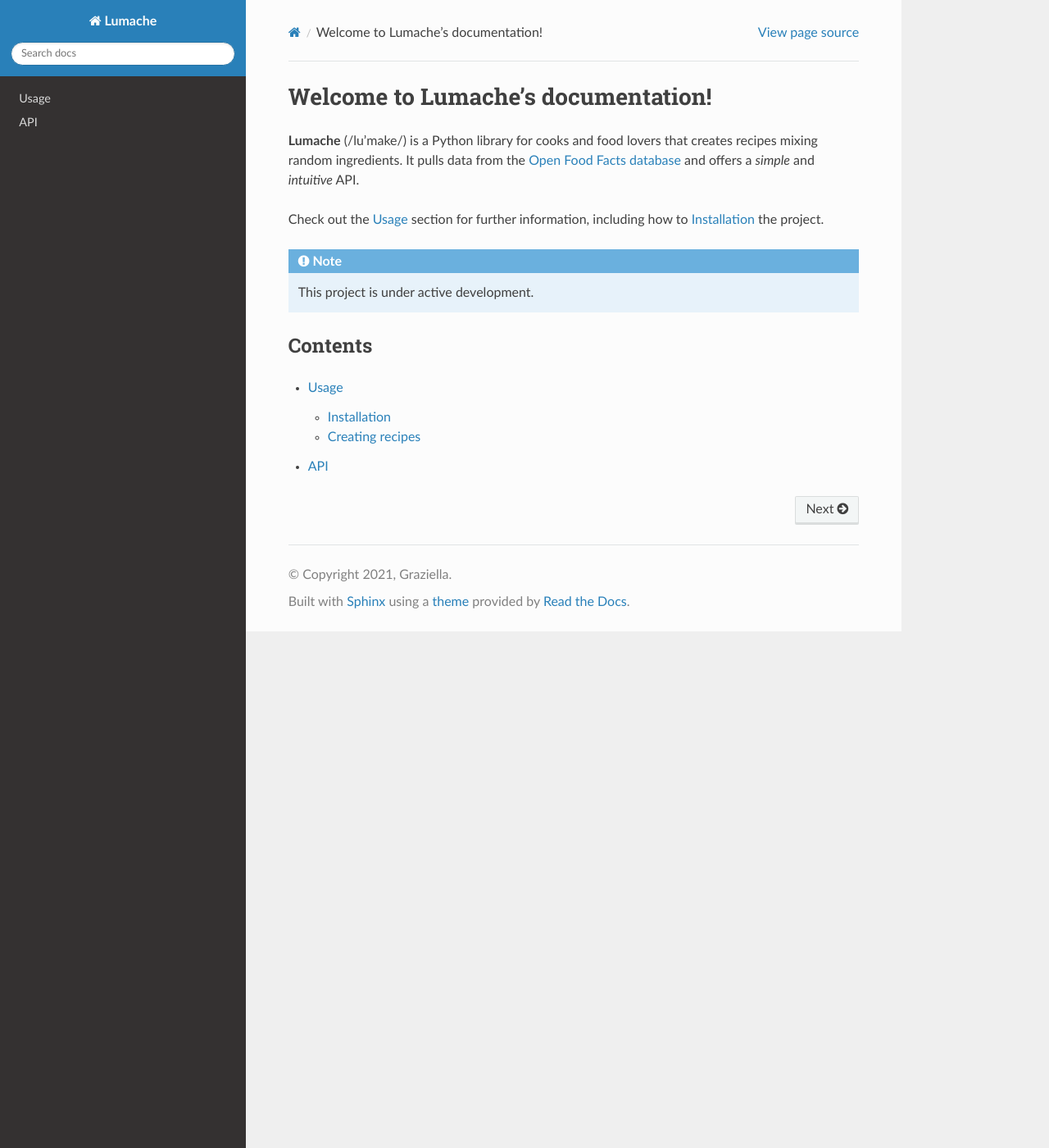
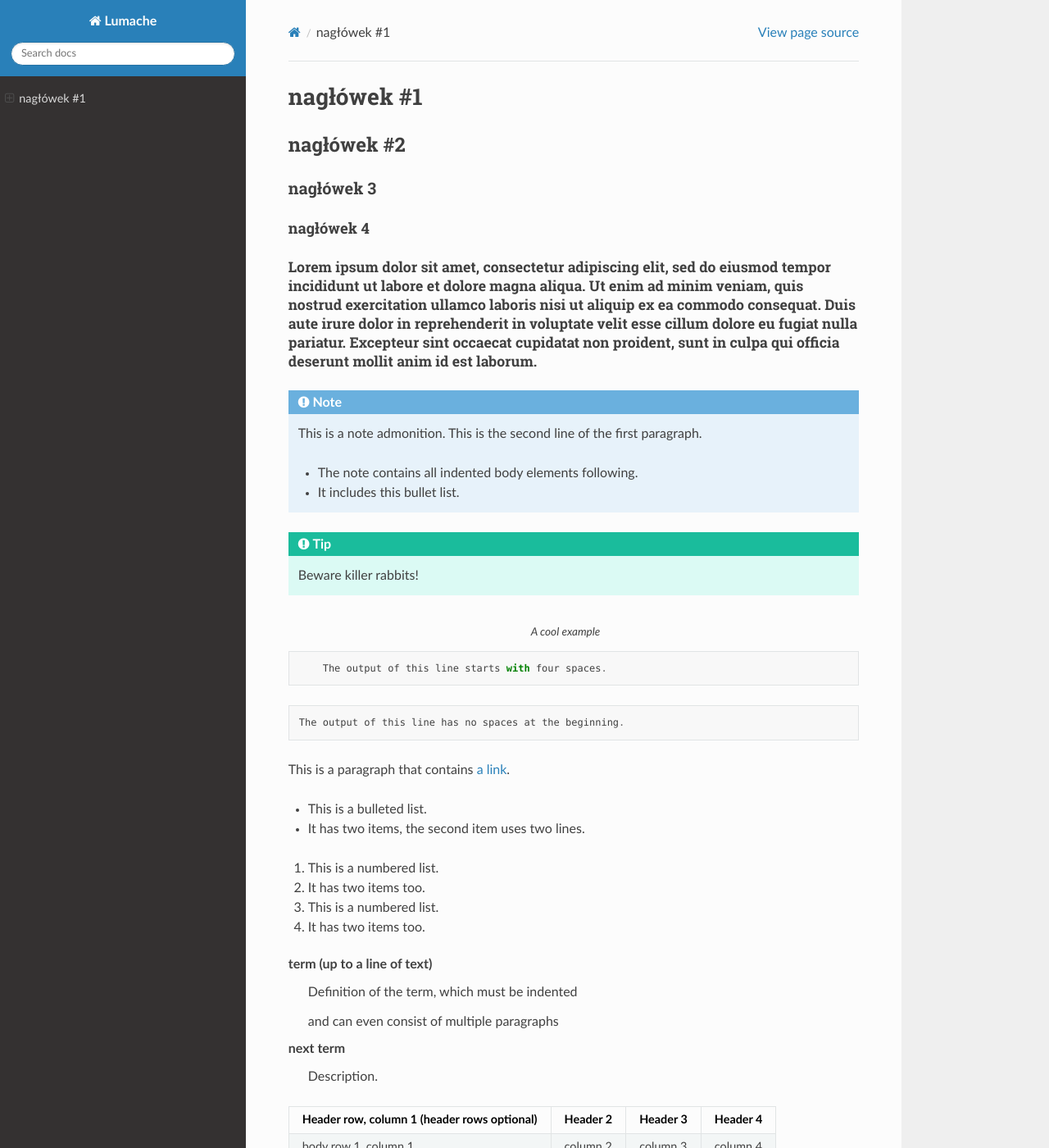
Before and after one commit to wojenka/zse-4tpod-rtd, a Sphinx documentation site: the page built from docs/source/index.rst, in a window 1280 px wide and 1400 px high. Shown: the whole window at 82% size. Built offline with Sphinx 7.4.7 and the Read the Docs theme 3.1.0, drawn with Linux system fonts in a browser that asks for light colours; some of the changed text lies outside the part shown.

Commit message:
Update index.rst

```diff
--- a/docs/source/index.rst
+++ b/docs/source/index.rst
@@ -1,22 +1,66 @@
-Welcome to Lumache's documentation!
-===================================
+=================
+nagłówek #1
+=================
+##########
+nagłówek #2
+##########
+***********
+nagłówek 3
+***********
+----------
+nagłówek 4
+----------
 
-**Lumache** (/lu'make/) is a Python library for cooks and food lovers
-that creates recipes mixing random ingredients.
-It pulls data from the `Open Food Facts database <https://world.openfoodfacts.org/>`_
-and offers a *simple* and *intuitive* API.
+""""""""""""
+Lorem ipsum dolor sit amet, consectetur adipiscing elit, sed do eiusmod tempor incididunt ut labore et dolore magna aliqua. Ut enim ad minim veniam, quis nostrud exercitation ullamco laboris nisi ut aliquip ex ea commodo consequat. Duis aute irure dolor in reprehenderit in voluptate velit esse cillum dolore eu fugiat nulla pariatur. Excepteur sint occaecat cupidatat non proident, sunt in culpa qui officia deserunt mollit anim id est laborum.
+""""""""""""
+.. note:: This is a note admonition.
+   This is the second line of the first paragraph.
 
-Check out the :doc:`usage` section for further information, including
-how to :ref:`installation` the project.
+   - The note contains all indented body elements
+     following.
+   - It includes this bullet list.
+.. TIP::
+   Beware killer rabbits!
 
-.. note::
+.. code-block::
+   :caption: A cool example
 
-   This project is under active development.
+       The output of this line starts with four spaces.
 
-Contents
---------
+.. code-block::
 
-.. toctree::
+       The output of this line has no spaces at the beginning.
 
-   usage
-   api
+This is a paragraph that contains `a link`_.
+
+.. _a link: https://domain.invalid/
+
+.. _my-reference-label:
+
+* This is a bulleted list.
+* It has two items, the second
+  item uses two lines.
+
+1. This is a numbered list.
+2. It has two items too.
+
+#. This is a numbered list.
+#. It has two items too.
+
+term (up to a line of text)
+   Definition of the term, which must be indented
+
+   and can even consist of multiple paragraphs
+
+next term
+   Description.
+
++------------------------+------------+----------+----------+
+| Header row, column 1   | Header 2   | Header 3 | Header 4 |
+| (header rows optional) |            |          |          |
++========================+============+==========+==========+
+| body row 1, column 1   | column 2   | column 3 | column 4 |
++------------------------+------------+----------+----------+
+| body row 2             | ...        | ...      |          |
++------------------------+------------+----------+----------+
```
